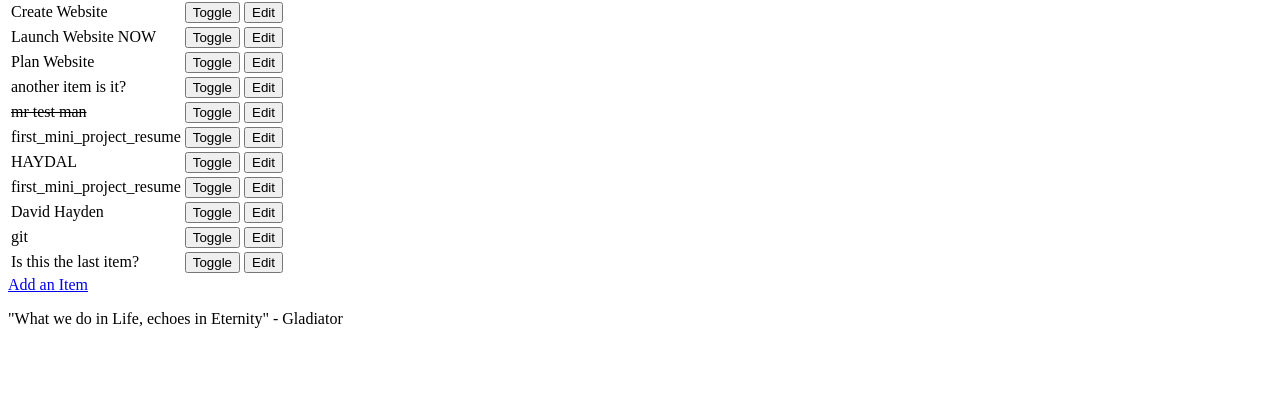
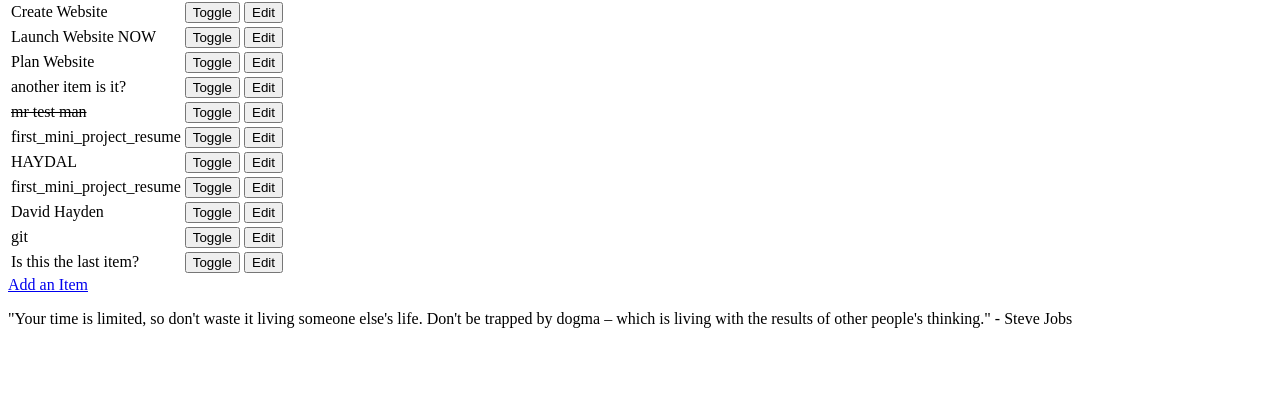
Before and after one commit to haydal810/Django-Tutorial-CI---Final-Module, a Django app: page / in a window 1280 px wide. Shown: the part 81-493 px from the top of the page. Run offline with Django 3.2, Linux system fonts and the light colour scheme; data comes from the database, SQL or seed files in the repository.

Commit message:
change to todo_list

```diff
--- a/todo/templates/todo_list.html
+++ b/todo/templates/todo_list.html
@@ -39,6 +39,6 @@
     <a href="add">Add an Item</a>
 </body>
 
-<p>"What we do in Life, echoes in Eternity" - Gladiator </p>
+<p>"Your time is limited, so don't waste it living someone else's life. Don't be trapped by dogma – which is living with the results of other people's thinking." - Steve Jobs </p>
 
 </html>
```
